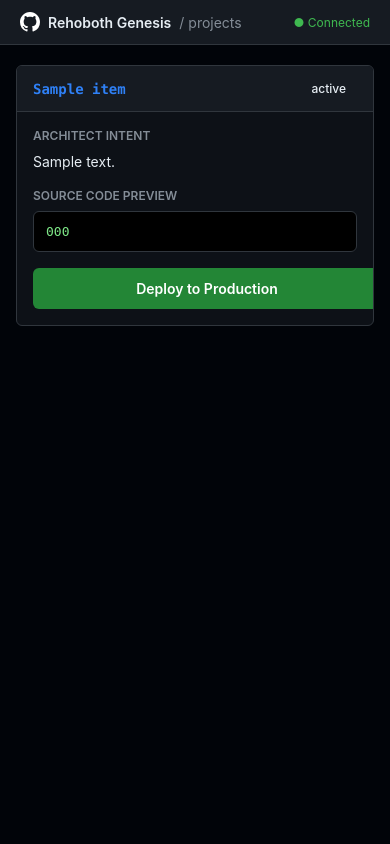
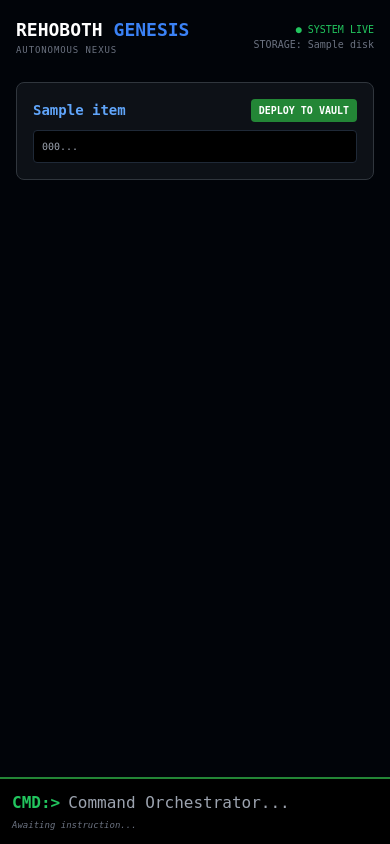
Before and after one commit to alpha-1-design/rehoboth-genesis, a Flask app: template dashboard/templates/index.html in a window 390 px wide. Run offline with Flask 3, Linux system fonts and the light colour scheme; the template is opened without the code that fills it: most values are stand-ins (such as "Sample title", 1, 10 or a date in 2020); some libraries are stand-ins or nearby versions.

Commit message:
UI/UX: Final Mobile-First Command Center and Secure AI Bridge

````diff
--- a/dashboard/app.py
+++ b/dashboard/app.py
@@ -1,83 +1,53 @@
-import sys, os
-from flask import Flask, render_template, redirect, url_for, flash
-from git import Repo
+import sys, os, time, psutil
+from flask import Flask, render_template, request, jsonify
 
-# Ensure the bridge to your Git Manager is solid
+# Connect to the 'seed' logic
 sys.path.append(os.path.abspath("../seed"))
-try:
-    from git_manager import push_to_github
-except ImportError:
-    print("[!] Critical: git_manager.py not found in ../seed/")
+from generator import generate_evolution
+from git_manager import push_to_github
 
 app = Flask(__name__)
-app.secret_key = "rehoboth_genesis_secret" # Needed for error messages
+PROJECT_PATH = os.path.abspath("../projects")
 
-PROJECT_PATH = os.path.abspath("../projects")
-REPO_PATH = os.path.abspath("..")
-
-def get_file_status(filename):
-    try:
-        repo = Repo(REPO_PATH)
-        rel_path = os.path.join("projects", filename)
-
-        # 1. Check for untracked (New) files
-        if rel_path in repo.untracked_files:
-            return "NEW"
-
-        # 2. Check for local changes not yet committed
-        if any(rel_path in item.a_path for item in repo.index.diff(None)):
-            return "MODIFIED"
-
-        # 3. Verify if local matches remote (The Anti-False-Sync check)
-        # If we have commits that aren't pushed, it's not SYNCED
-        ahead = list(repo.iter_commits('origin/main..main'))
-        if ahead:
-            # Check if this specific file was part of those unpushed commits
-            for commit in ahead:
-                if rel_path in commit.stats.files:
-                    return "AWAITING_PUSH"
-
-        return "SYNCED"
-    except Exception as e:
-        return "UNKNOWN"
+def get_vitals():
+    vitals = {"DISK": "0%"}
+    try: vitals["DISK"] = f"{psutil.disk_usage('/').percent}%"
+    except: pass
+    return vitals
 
 @app.route('/')
-def home():
+def index():
+    vitals = get_vitals()
+    files = sorted([f for f in os.listdir(PROJECT_PATH) if f.endswith('.py')], reverse=True)
     artifacts = []
-    if not os.path.exists(PROJECT_PATH):
-        return "Project folder missing!"
+    for f in files:
+        with open(os.path.join(PROJECT_PATH, f), 'r') as file:
+            artifacts.append({"name": f, "code": file.read()[:120]})
+    return render_template('index.html', artifacts=artifacts, stats=vitals)
 
-    files = sorted([f for f in os.listdir(PROJECT_PATH) if f.endswith('.py')], reverse=True)
+@app.route('/execute', methods=['POST'])
+def execute():
+    instruction = request.json.get('instruction')
+    prompt = f"Objective: {instruction}. Create a short, functional Python script. Code only."
+    try:
+        new_code = generate_evolution(prompt).replace("```python", "").replace("```", "").strip()
+        filename = f"evolution_{int(time.time())}.py"
+        with open(os.path.join(PROJECT_PATH, filename), "w") as f:
+            f.write(new_code)
+        return jsonify({"status": "success", "feedback": f"Created {filename}"})
+    except Exception as e:
+        return jsonify({"status": "error", "feedback": str(e)})
 
-    for f in files:
-        file_path = os.path.join(PROJECT_PATH, f)
-        with open(file_path, 'r') as file:
-            content = file.read()
-            # Intelligent Note Extraction
-            note = "System component."
-            if "# NOTE:" in content:
-                note = content.split("# NOTE:")[1].split("\n")[0].strip()
-
-            artifacts.append({
-                "name": f,
-                "note": note,
-                "code": content[:600], # Larger preview for elite eyes
-                "status": get_file_status(f)
-            })
-
-    return render_template('index.html', artifacts=artifacts)
-
-@app.route('/approve/<filename>')
-def approve(filename):
-    # Attempt the push and catch any failure
-    success = push_to_github(filename)
-
-    if not success:
-        print(f"[!] Deployment failed for {filename}. Check credentials.")
-        # In a future update, we can pass this error to the UI
-
-    return redirect(url_for('home'))
+@app.route('/deploy/<filename>')
+def deploy(filename):
+    """Pushes the specific file to GitHub and clears local clutter if needed."""
+    try:
+        success = push_to_github(filename)
+        if success:
+            return jsonify({"status": "success", "message": f"{filename} secured in GitHub Vault."})
+        return jsonify({"status": "error", "message": "Deploy failed. Check logs."})
+    except Exception as e:
+        return jsonify({"status": "error", "message": str(e)})
 
 if __name__ == "__main__":
-    # Host 0.0.0.0 makes it accessible on your local network/phone browser
-    app.run(host='0.0.0.0', port=5000, debug=True)
+    app.run(host='0.0.0.0', port=5000)
--- a/dashboard/templates/index.html
+++ b/dashboard/templates/index.html
@@ -2,79 +2,73 @@
 <html lang="en">
 <head>
     <meta charset="UTF-8">
-    <meta name="viewport" content="width=device-width, initial-scale=1.0">
-    <title>Control Center | Rehoboth Genesis</title>
+    <meta name="viewport" content="width=device-width, initial-scale=1.0, maximum-scale=1.0, user-scalable=no">
+    <title>GENESIS COMMAND</title>
+    <script src="https://cdn.tailwindcss.com"></script>
     <style>
-        :root {
-            --bg: #010409; --card-bg: #0d1117; --border: #30363d;
-            --text-main: #e6edf3; --text-muted: #848d97; --accent: #238636;
-            --link: #2f81f7; --new-bg: #1f6feb26; --new-text: #478be6;
-        }
-        body { font-family: -apple-system, BlinkMacSystemFont, "Segoe UI", Helvetica, Arial, sans-serif; background-color: var(--bg); color: var(--text-main); margin: 0; }
-
-        /* Top Navigation Bar */
-        nav { background-color: #161b22; border-bottom: 1px solid var(--border); padding: 12px 20px; display: flex; align-items: center; justify-content: space-between; }
-        .logo { font-weight: 600; font-size: 14px; display: flex; align-items: center; gap: 8px; }
-        .repo-path { color: var(--text-muted); font-weight: 400; }
-
-        .container { max-width: 900px; margin: 20px auto; padding: 0 16px; }
-
-        /* GitHub Style Artifact Cards */
-        .artifact-card { background: var(--card-bg); border: 1px solid var(--border); border-radius: 6px; margin-bottom: 24px; overflow: hidden; }
-        .card-header { padding: 12px 16px; background-color: #161b22; border-bottom: 1px solid var(--border); display: flex; justify-content: space-between; align-items: center; }
-        .filename { font-family: ui-monospace, SFMono-Regular, SF Mono, Menlo, monospace; font-size: 14px; color: var(--link); font-weight: 600; }
-
-        /* Dynamic Badges */
-        .badge { font-size: 12px; font-weight: 500; padding: 2px 10px; border-radius: 12px; border: 1px solid transparent; }
-        .status-new { background: #1f6feb26; color: #478be6; border-color: #1f6feb; }
-        .status-modified { background: #bb800926; color: #d29922; border-color: #bb8009; }
-        .status-synced { background: #23863626; color: #3fb950; border-color: #238636; }
-
-        .card-body { padding: 16px; }
-        .section-label { font-size: 12px; font-weight: 600; color: var(--text-muted); text-transform: uppercase; margin-bottom: 8px; display: block; }
-
-        .intent-box { font-size: 14px; color: var(--text-main); margin-bottom: 16px; line-height: 1.5; }
-
-        /* Code Preview Window */
-        .code-preview { background-color: #000; border: 1px solid var(--border); border-radius: 6px; padding: 12px; font-family: ui-monospace, SFMono-Regular, monospace; font-size: 13px; color: #7ee787; overflow-x: auto; white-space: pre-wrap; margin-bottom: 16px; }
-
-        /* Action Buttons */
-        .deploy-btn { display: block; width: 100%; padding: 12px; background-color: var(--accent); color: white; border-radius: 6px; text-align: center; text-decoration: none; font-size: 14px; font-weight: 600; }
-        .deploy-btn:active { background-color: #2ea043; }
-        .synced-btn { background-color: #21262d; border: 1px solid var(--border); color: var(--text-muted); cursor: default; }
+        body { background: #010409; color: #c9d1d9; font-family: ui-monospace, monospace; }
+        .card { background: #0d1117; border: 1px solid #30363d; border-radius: 8px; margin-bottom: 12px; }
+        .terminal-container { background: #000; border-top: 2px solid #238636; position: fixed; bottom: 0; left: 0; width: 100%; padding: 12px; z-index: 50; }
+        input { background: transparent; border: none; outline: none; color: #3fb950; font-size: 16px; width: 100%; }
+        .deploy-btn { background: #238636; color: white; font-size: 10px; font-weight: bold; padding: 4px 8px; border-radius: 4px; }
     </style>
 </head>
-<body>
-    <nav>
-        <div class="logo">
-            <svg height="20" viewBox="0 0 16 16" width="20" style="fill: white;"><path d="M8 0c4.42 0 8 3.58 8 8a8.013 8.013 0 0 1-5.45 7.59c-.4.08-.55-.17-.55-.38 0-.27.01-1.13.01-2.2 0-.75-.25-1.23-.54-1.48 1.78-.2 3.65-.88 3.65-3.95 0-.88-.31-1.59-.82-2.15.08-.2.36-1.02-.08-2.12 0 0-.67-.22-2.2.82-.64-.18-1.32-.27-2-.27-.68 0-1.36.09-2 .27-1.53-1.03-2.2-.82-2.2-.82-.44 1.1-.16 1.92-.08 2.12-.51.56-.82 1.28-.82 2.15 0 3.06 1.86 3.75 3.64 3.95-.23.2-.44.55-.51 1.07-.46.21-1.61.55-2.33-.66-.15-.24-.6-.83-1.23-.82-.67.01-.27.38.01.53.34.19.73.9.82 1.13.16.45.68 1.31 2.69.94 0 .67.01 1.3.01 1.49 0 .21-.15.45-.55.38A7.995 7.995 0 0 1 0 8c0-4.42 3.58-8 8-8Z"></path></svg>
-            Rehoboth Genesis <span class="repo-path">/ projects</span>
+<body class="pb-32 px-4 pt-4">
+    <header class="flex justify-between items-center mb-6">
+        <div>
+            <h1 class="text-lg font-black text-white">REHOBOTH <span class="text-blue-500">GENESIS</span></h1>
+            <p class="text-[9px] text-gray-500 uppercase tracking-widest">Autonomous Nexus</p>
         </div>
-        <div style="font-size: 12px; color: #3fb950;">● Connected</div>
-    </nav>
+        <div class="text-[10px] text-right">
+            <span class="text-green-500">● SYSTEM LIVE</span><br>
+            <span class="text-gray-500">STORAGE: {{ stats.DISK }}</span>
+        </div>
+    </header>
 
-    <div class="container">
+    <div class="space-y-4">
         {% for item in artifacts %}
-        <div class="artifact-card">
-            <div class="card-header">
-                <span class="filename">{{ item.name }}</span>
-                <span class="badge status-{{ item.status.lower() }}">{{ item.status }}</span>
+        <div class="card p-4">
+            <div class="flex justify-between items-center mb-2">
+                <span class="text-blue-400 font-bold text-sm">{{ item.name }}</span>
+                <button onclick="deploy('{{ item.name }}')" class="deploy-btn uppercase">Deploy to Vault</button>
             </div>
-            <div class="card-body">
-                <span class="section-label">Architect Intent</span>
-                <div class="intent-box">{{ item.note }}</div>
-
-                <span class="section-label">Source Code Preview</span>
-                <div class="code-preview">{{ item.code }}</div>
-
-                {% if item.status != 'SYNCED' %}
-                <a href="/approve/{{ item.name }}" class="deploy-btn">Deploy to Production</a>
-                {% else %}
-                <div class="deploy-btn synced-btn">Up to Date on GitHub</div>
-                {% endif %}
+            <div class="bg-black p-2 rounded text-[10px] text-gray-400 border border-gray-800">
+                <pre><code id="code-{{ loop.index }}">{{ item.code }}...</code></pre>
             </div>
         </div>
         {% endfor %}
     </div>
+
+    <div class="terminal-container">
+        <div class="flex items-center gap-2">
+            <span class="text-green-500 font-bold">CMD:></span>
+            <input type="text" id="cmdInput" placeholder="Command Orchestrator..." autocomplete="off" onkeypress="handleEnter(event)">
+        </div>
+        <div id="feedback" class="text-[9px] mt-1 text-gray-500 italic">Awaiting instruction...</div>
+    </div>
+
+    <script>
+        function handleEnter(e) {
+            if (e.key === 'Enter') {
+                const input = document.getElementById('cmdInput');
+                const feedback = document.getElementById('msg');
+                fetch('/execute', {
+                    method: 'POST',
+                    headers: {'Content-Type': 'application/json'},
+                    body: JSON.stringify({instruction: input.value})
+                }).then(res => res.json()).then(data => {
+                    alert(data.feedback);
+                    location.reload();
+                });
+            }
+        }
+
+        function deploy(filename) {
+            if(!confirm("Push " + filename + " to GitHub?")) return;
+            fetch('/deploy/' + filename)
+                .then(res => res.json())
+                .then(data => alert(data.message));
+        }
+    </script>
 </body>
 </html>
````
Also changed, not shown: seed/generator.py (+14 -27 lines).
